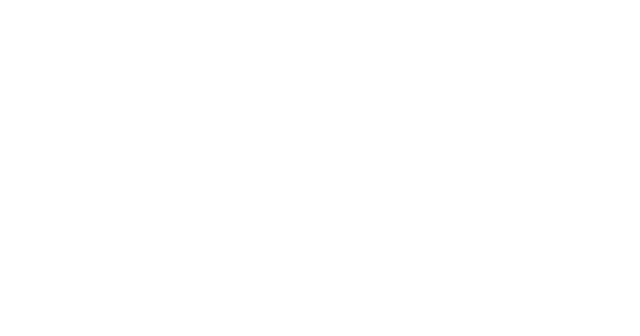
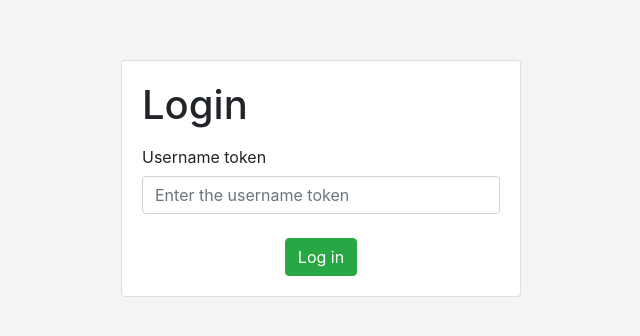
Before and after one commit to Ismet1999/prom_uz, a Nuxt app: page /login in a window 1280 px wide. Before the commit this address had no page. Shown: the part 222-558 px from the top of the page, without its empty margins (319-959 px from the left). Built offline with nearby package versions, Linux system fonts and the light colour scheme.

Commit message:
add login page

```diff
--- /dev/null
+++ b/layouts/default.vue
@@ -0,0 +1,5 @@
+<template>
+  <div>
+    <Nuxt />
+  </div>
+</template>
--- /dev/null
+++ b/layouts/empty.vue
@@ -0,0 +1,28 @@
+<template>
+  <div
+    class="
+      min-h-screen
+      bg-gray-100
+      d-flex
+      justify-content-center
+      align-items-center
+      p-1
+    "
+  >
+    <Nuxt />
+  </div>
+</template>
+
+<script>
+export default {
+  name: 'EmptyLayout',
+}
+</script>
+<style>
+.min-h-screen {
+  min-height: 100vh;
+}
+.bg-gray-100 {
+  background-color: #f3f4f6;
+}
+</style>
--- a/pages/index.vue
+++ b/pages/index.vue
@@ -1,9 +1,3 @@
 <template>
-  <Tutorial />
+  <div></div>
 </template>
-
-<script>
-export default {
-  name: 'IndexPage',
-}
-</script>
--- /dev/null
+++ b/pages/login.vue
@@ -0,0 +1,81 @@
+<template>
+  <div>
+    <BCard style="width: 50vh; min-width: 320px">
+      <BForm @submit.prevent>
+        <BRow>
+          <BCol cols="12" class="mb-2">
+            <h1>Login</h1>
+          </BCol>
+          <BCol cols="12" class="d-flex flex-column">
+            <BFormGroup label="Username token">
+              <BFormInput
+                v-model="usernameToken"
+                placeholder="Enter the username token"
+                @input="validate"
+              />
+            </BFormGroup>
+            <div v-if="!formState.state" class="d-flex justify-content-center">
+              <small
+                class="text-center"
+                :class="{ 'text-danger': !formState.state }"
+                >{{ formState.message }}</small
+              >
+            </div>
+          </BCol>
+          <BCol cols="12" class="d-flex justify-content-center mt-2"
+            ><BButton variant="success" type="submit" @click="logIn"
+              >Log in</BButton
+            ></BCol
+          >
+        </BRow>
+      </BForm>
+    </BCard>
+  </div>
+</template>
+
+<script>
+import validation from '@/utils/validation.js'
+const validateFunc = validation({
+  numbers: false,
+  characters: false,
+  cyrillic: false,
+  minLength: 16,
+  maxLength: 16,
+})
+export default {
+  name: 'LoginPage',
+  layout: 'empty',
+  data() {
+    return {
+      usernameToken: '',
+      formState: {
+        state: null,
+        message: null,
+      },
+    }
+  },
+  methods: {
+    validate(value) {
+      validateFunc(value)
+        .then((r) => {
+          this.formState.state = true
+          this.formState.message = ''
+        })
+        .catch((e) => {
+          this.formState.state = false
+          this.formState.message =
+            'Token should be length 16 characters , not contain special characters, numbers or cyrillic'
+        })
+    },
+
+    logIn() {
+      if (this.formState.state) {
+        this.$router.push('/')
+      }
+    },
+  },
+}
+</script>
+
+<style>
+</style>
--- /dev/null
+++ b/utils/validation.js
@@ -0,0 +1 @@
+export default()=>{}
```
